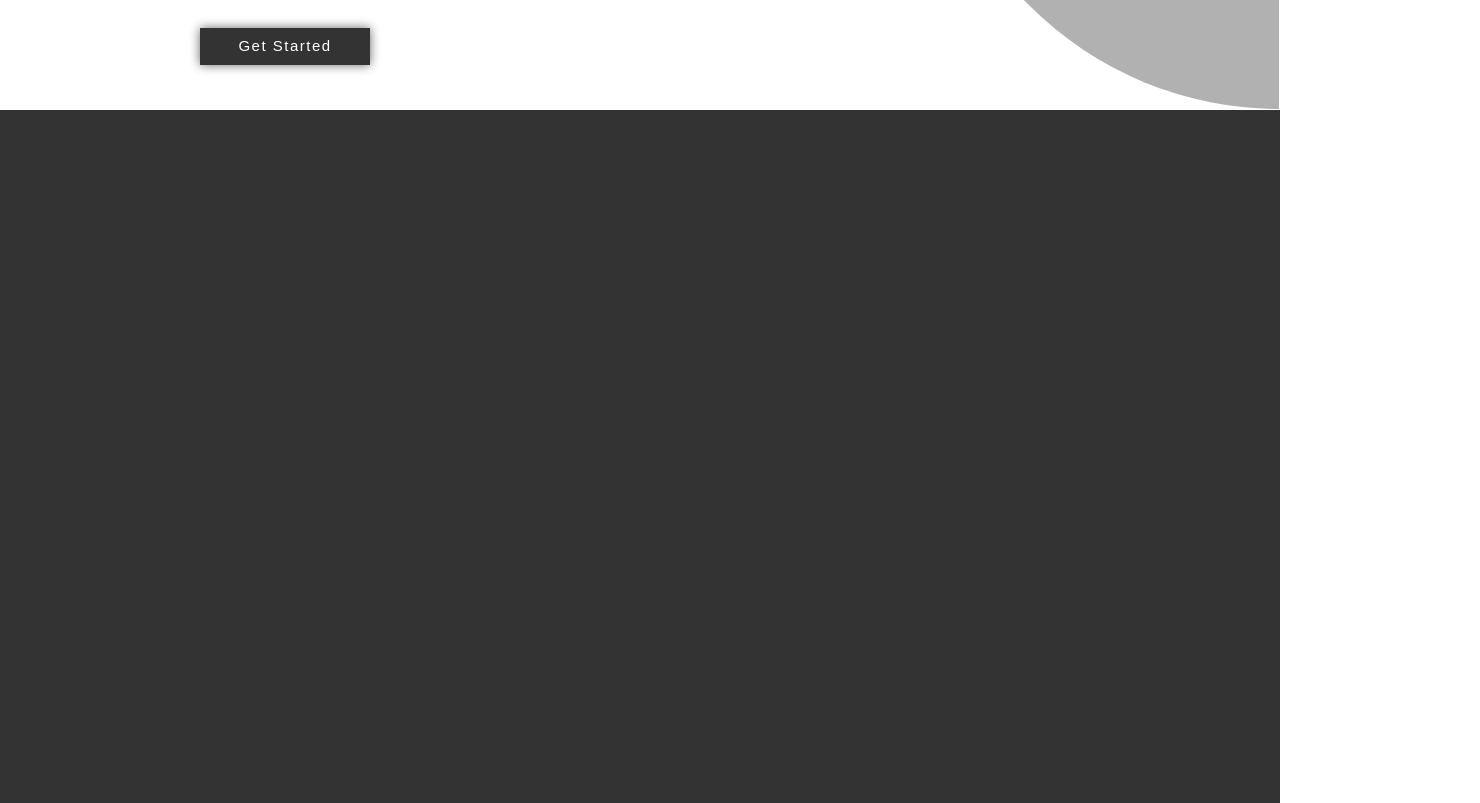
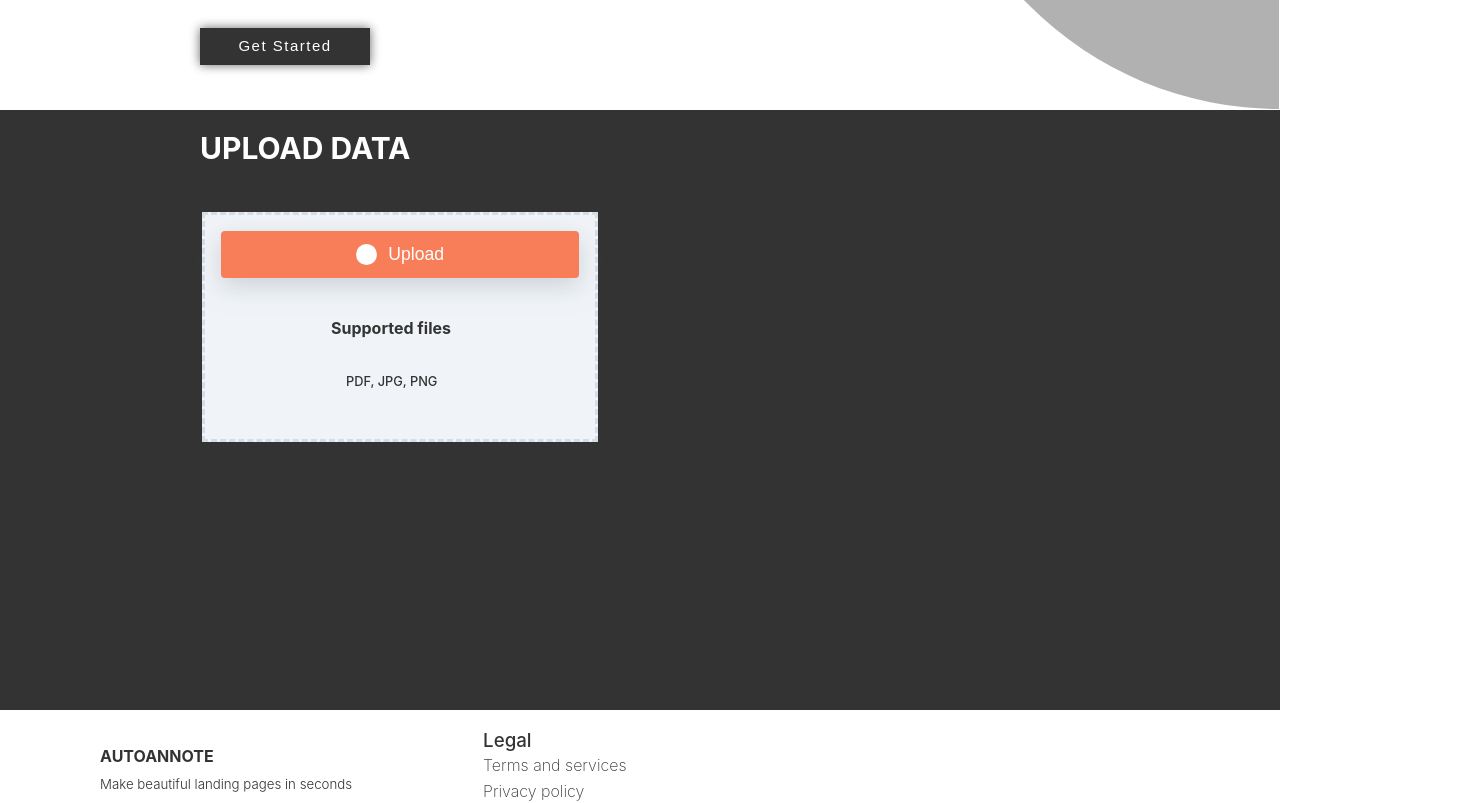
Before and after one commit to SubhashKhambampati/AutoAnnote-App, a React (Create React App) app in the folder auto-annote/: page /projects in a window 1280 px wide. Shown: the part 480-1283 px from the top of the page, 1480 px wide, since content can reach past the window. Built offline with nearby package versions, Linux system fonts and the light colour scheme; grey boxes are pictures that could not be loaded.

Commit message:
upload data added but some changes need to be there

```diff
--- a/auto-annote/src/components1/Section.js
+++ b/auto-annote/src/components1/Section.js
@@ -1,9 +1,42 @@
 import React from 'react'
 import styled from 'styled-components'
+import FileUpload from '/home/AIapp/Documents/AutoAnnote-App/auto-annote/src/features/FileUpload/FileUpload.js';
+import FileList from '/home/AIapp/Documents/AutoAnnote-App/auto-annote/src/features/FileList/FileList.js';
+import { useState } from 'react';
 
 function Section() {
+
+    const [files, setFiles] = useState([])
+
+  const removeFile = (filename) => {
+    setFiles(files.filter(file => file.name !== filename))
+  }
+
   return (
     <Container id = "sectionId">
+
+        <Content>
+
+            <span>Upload Data</span>
+
+        </Content>
+
+        <Upload>
+
+        <Files>
+
+        <FileUpload files={files} setFiles={setFiles}
+        removeFile={removeFile} />
+
+        </Files>
+
+        <FileListBox>
+
+             <FileList files={files} removeFile={removeFile} />
+
+        </FileListBox>
+
+        </Upload>
 
 
 
@@ -18,6 +51,59 @@ const Container = styled.div`
 
 background:black;
 
+width:100%;
+height:600px;
+display:flex;
+flex-direction:column;
+
+`
+
+const Content = styled.div`
+
+margin-left:200px;
+height:1px;
+padding-top:20px;
+
+span{
+
+    font-size:30px;
+    text-transform:uppercase;
+    line-height:-1.8px;
+    font-weight:bold;
+
+
+
+
+}
 
 
 `
+
+const Upload = styled.div`
+width:400px;
+height:300px;
+// background:red;
+margin-top:80px;
+margin-left:200px;
+border:1px solid transparent;
+border-radius:30px;
+display:flex;
+flex-direction:column;
+
+`
+const Files = styled.div`
+
+
+border:1px solid transparent;
+border-radius:30px;
+
+
+
+
+
+`
+
+const FileListBox = styled.div`
+
+
+`
```
